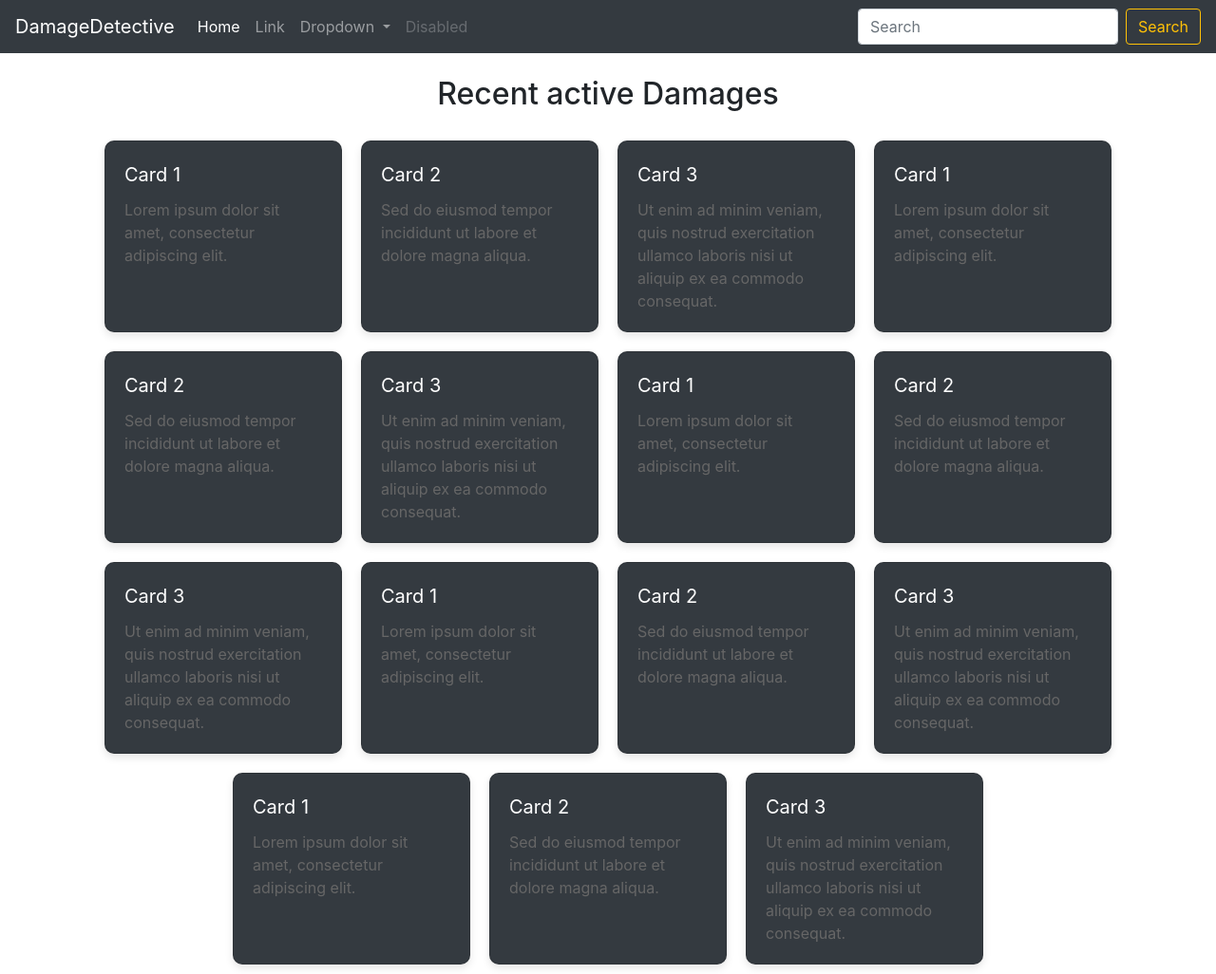
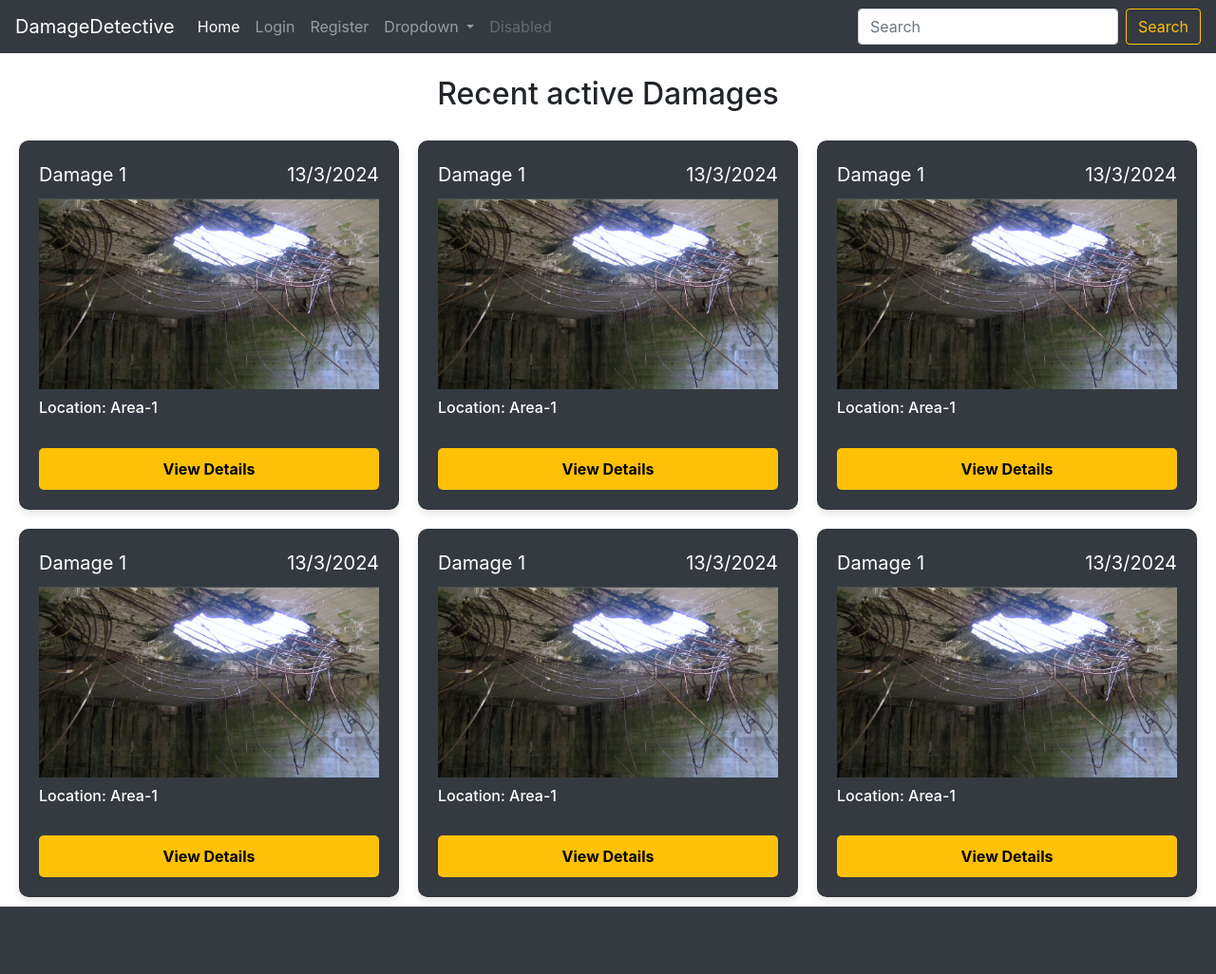
Before and after one commit to vaggelisdrak/ece_web_project, a web app: file frontend/index.html in a window 1280 px wide. Shown: the whole page at 95% size. After the commit the page ends 955 px from the top, so only its background shows below. Run offline with its HTML, style and script files only (its server is not run), Linux system fonts and the light colour scheme; some libraries are stand-ins or nearby versions.

Commit message:
home page changes

```diff
--- a/frontend/index.html
+++ b/frontend/index.html
@@ -23,7 +23,10 @@
                     <a class="nav-link" href="#">Home <span class="sr-only">(current)</span></a>
                 </li>
                 <li class="nav-item">
-                    <a class="nav-link" href="#">Link</a>
+                    <a class="nav-link" href="LogIn.html" target="_blank">Login</a>
+                </li>
+                <li class="nav-item">
+                    <a class="nav-link" href="Register.html" target="_blank">Register</a>
                 </li>
                 <li class="nav-item dropdown">
                     <a class="nav-link dropdown-toggle" href="#" id="navbarDropdown" role="button" data-toggle="dropdown"
@@ -54,99 +57,94 @@
     <div class="card-container">
         <div class="card">
             <div class="card-content">
-                <div class="card-title">Card 1</div>
-                <div class="card-description">Lorem ipsum dolor sit amet, consectetur adipiscing elit.</div>
+                <div class="card-heading">
+                    <div class="card-title">Damage 1</div>
+                    <div class="card-title">13/3/2024</div>
+                </div>
+                <img src="assets/images/factory_damage1.jpg" alt="Card image" class="card-image">
+                <div class="card-description">
+                    <h6>Location: Area-1</h6>
+                </div>
+                <br/>
+                <button class="card-button"><strong>View Details</strong></button>
             </div>
         </div>
+
         <div class="card">
             <div class="card-content">
-                <div class="card-title">Card 2</div>
-                <div class="card-description">Sed do eiusmod tempor incididunt ut labore et dolore magna aliqua.</div>
+                <div class="card-heading">
+                    <div class="card-title">Damage 1</div>
+                    <div class="card-title">13/3/2024</div>
+                </div>
+                <img src="assets/images/factory_damage1.jpg" alt="Card image" class="card-image">
+                <div class="card-description">
+                    <h6>Location: Area-1</h6>
+                </div>
+                <br />
+                <button class="card-button"><strong>View Details</strong></button>
             </div>
         </div>
+
         <div class="card">
             <div class="card-content">
-                <div class="card-title">Card 3</div>
-                <div class="card-description">Ut enim ad minim veniam, quis nostrud exercitation ullamco laboris nisi ut
-                    aliquip ex ea commodo consequat.</div>
+                <div class="card-heading">
+                    <div class="card-title">Damage 1</div>
+                    <div class="card-title">13/3/2024</div>
+                </div>
+                <img src="assets/images/factory_damage1.jpg" alt="Card image" class="card-image">
+                <div class="card-description">
+                    <h6>Location: Area-1</h6>
+                </div>
+                <br />
+                <button class="card-button"><strong>View Details</strong></button>
             </div>
         </div>
+
         <div class="card">
             <div class="card-content">
-                <div class="card-title">Card 1</div>
-                <div class="card-description">Lorem ipsum dolor sit amet, consectetur adipiscing elit.</div>
+                <div class="card-heading">
+                    <div class="card-title">Damage 1</div>
+                    <div class="card-title">13/3/2024</div>
+                </div>
+                <img src="assets/images/factory_damage1.jpg" alt="Card image" class="card-image">
+                <div class="card-description">
+                    <h6>Location: Area-1</h6>
+                </div>
+                <br />
+                <button class="card-button"><strong>View Details</strong></button>
             </div>
         </div>
+
         <div class="card">
             <div class="card-content">
-                <div class="card-title">Card 2</div>
-                <div class="card-description">Sed do eiusmod tempor incididunt ut labore et dolore magna aliqua.</div>
+                <div class="card-heading">
+                    <div class="card-title">Damage 1</div>
+                    <div class="card-title">13/3/2024</div>
+                </div>
+                <img src="assets/images/factory_damage1.jpg" alt="Card image" class="card-image">
+                <div class="card-description">
+                    <h6>Location: Area-1</h6>
+                </div>
+                <br />
+                <button class="card-button"><strong>View Details</strong></button>
             </div>
         </div>
+
         <div class="card">
             <div class="card-content">
-                <div class="card-title">Card 3</div>
-                <div class="card-description">Ut enim ad minim veniam, quis nostrud exercitation ullamco laboris nisi ut
-                    aliquip ex ea commodo consequat.</div>
+                <div class="card-heading">
+                    <div class="card-title">Damage 1</div>
+                    <div class="card-title">13/3/2024</div>
+                </div>
+                <img src="assets/images/factory_damage1.jpg" alt="Card image" class="card-image">
+                <div class="card-description">
+                    <h6>Location: Area-1</h6>
+                </div>
+                <br />
+                <button class="card-button"><strong>View Details</strong></button>
             </div>
         </div>
-        <div class="card">
-            <div class="card-content">
-                <div class="card-title">Card 1</div>
-                <div class="card-description">Lorem ipsum dolor sit amet, consectetur adipiscing elit.</div>
-            </div>
-        </div>
-        <div class="card">
-            <div class="card-content">
-                <div class="card-title">Card 2</div>
-                <div class="card-description">Sed do eiusmod tempor incididunt ut labore et dolore magna aliqua.</div>
-            </div>
-        </div>
-        <div class="card">
-            <div class="card-content">
-                <div class="card-title">Card 3</div>
-                <div class="card-description">Ut enim ad minim veniam, quis nostrud exercitation ullamco laboris nisi ut
-                    aliquip ex ea commodo consequat.</div>
-            </div>
-        </div>
-        <div class="card">
-            <div class="card-content">
-                <div class="card-title">Card 1</div>
-                <div class="card-description">Lorem ipsum dolor sit amet, consectetur adipiscing elit.</div>
-            </div>
-        </div>
-        <div class="card">
-            <div class="card-content">
-                <div class="card-title">Card 2</div>
-                <div class="card-description">Sed do eiusmod tempor incididunt ut labore et dolore magna aliqua.</div>
-            </div>
-        </div>
-        <div class="card">
-            <div class="card-content">
-                <div class="card-title">Card 3</div>
-                <div class="card-description">Ut enim ad minim veniam, quis nostrud exercitation ullamco laboris nisi ut
-                    aliquip ex ea commodo consequat.</div>
-            </div>
-        </div>
-        <div class="card">
-            <div class="card-content">
-                <div class="card-title">Card 1</div>
-                <div class="card-description">Lorem ipsum dolor sit amet, consectetur adipiscing elit.</div>
-            </div>
-        </div>
-        <div class="card">
-            <div class="card-content">
-                <div class="card-title">Card 2</div>
-                <div class="card-description">Sed do eiusmod tempor incididunt ut labore et dolore magna aliqua.</div>
-            </div>
-        </div>
-        <div class="card">
-            <div class="card-content">
-                <div class="card-title">Card 3</div>
-                <div class="card-description">Ut enim ad minim veniam, quis nostrud exercitation ullamco laboris nisi ut
-                    aliquip ex ea commodo consequat.</div>
-            </div>
-        </div>
+
     </div>
 
     <script src="https://code.jquery.com/jquery-3.2.1.slim.min.js"
--- a/frontend/styles/stylesHome.css
+++ b/frontend/styles/stylesHome.css
@@ -10,12 +10,25 @@
 }
 
 .card {
-    width: 250px;
+    width: 400px;
     background-color: #343a40;
     color: #fff;
     box-shadow: 0 4px 8px rgba(0, 0, 0, 0.1);
     margin: 10px;
     border-radius: 10px;
+}
+
+.card-heading {
+    display: flex;
+    justify-content: space-between;
+    align-items: center;
+    border-bottom: 1px solid #495057;
+}
+
+.card img {
+    width: 100%;
+    height: 200px;
+    object-fit: cover;
 }
 
 .card-content {
@@ -29,7 +42,18 @@
 
 .card-description {
     font-size: 16px;
-    color: #666;
+    color: #fff;
+    margin-top: 10px;
+}
+
+.card-button {
+    width: 100%;
+    padding: 10px;
+    border: none;
+    background-color: #ffc107;
+    color: black;
+    cursor: pointer;
+    border-radius: 5px;
 }
 
 @media screen and (max-width: 600px) {
```
Also changed, not shown: frontend/assets/images/factory_damage1.jpg (added).
